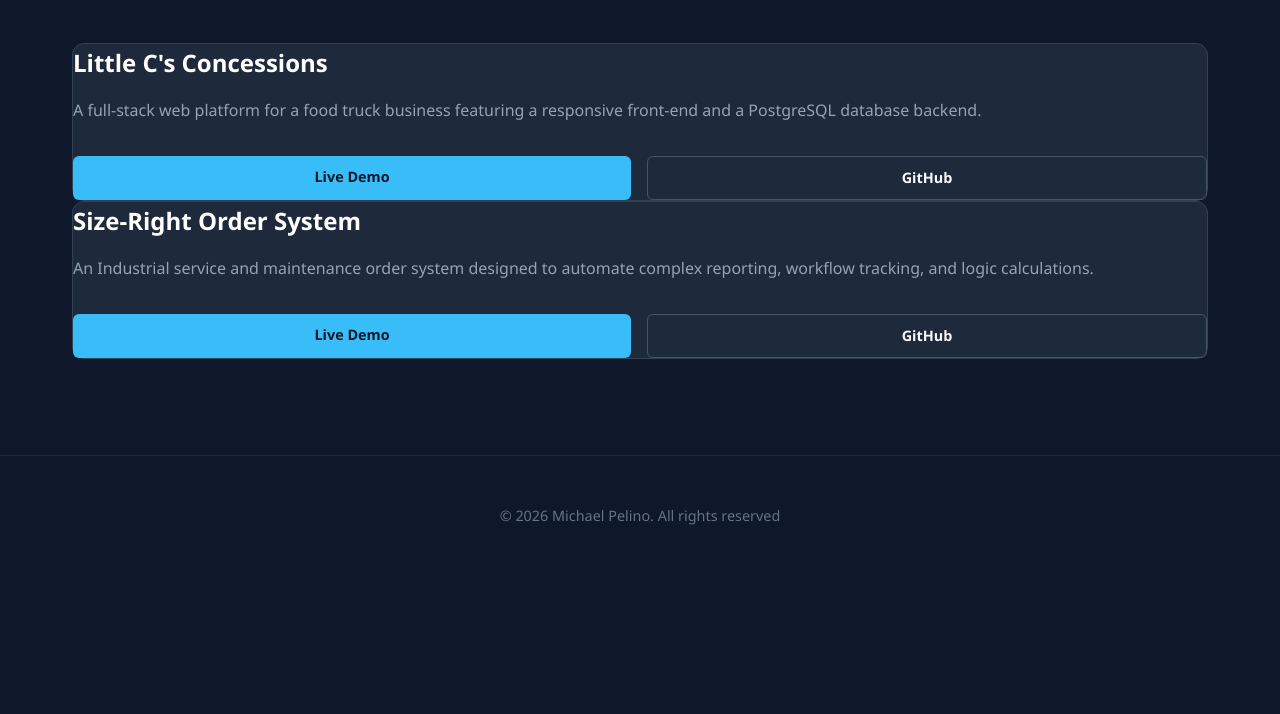
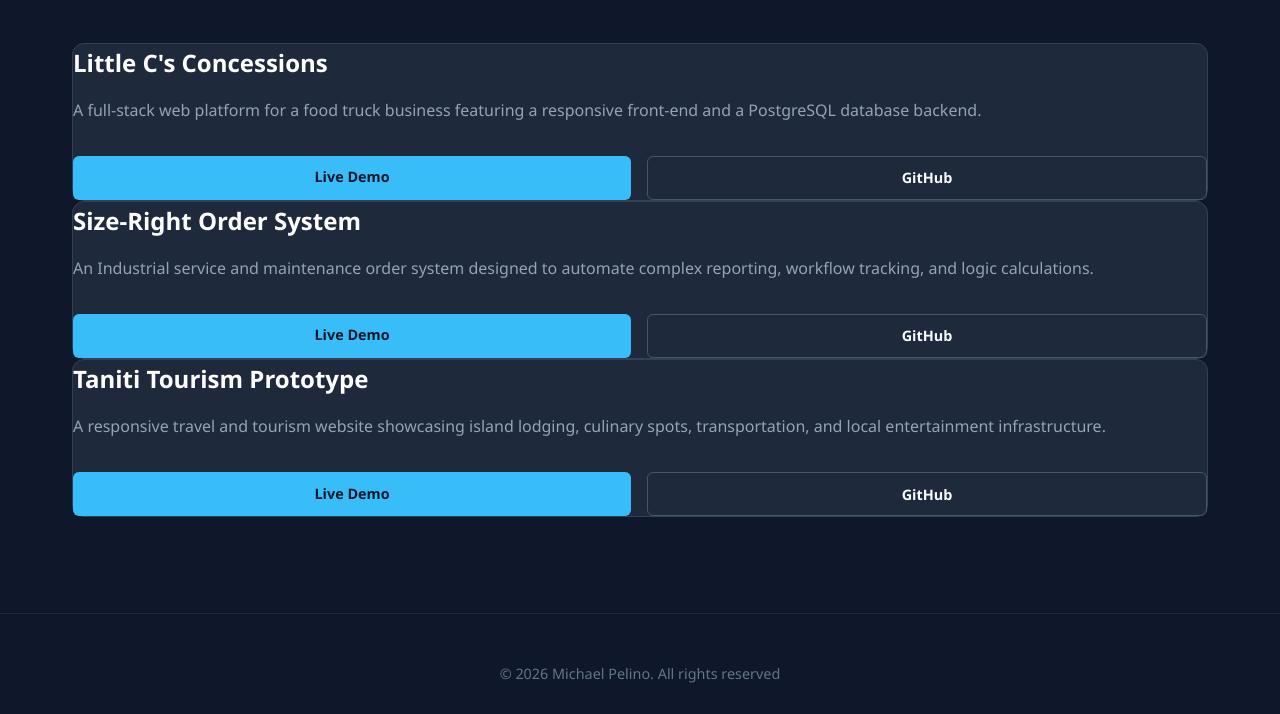
Before and after one commit to Codingforachange/Codingforachange.github.io, a plain HTML site: page index.html in a window 1280 px wide. Shown: the part 540-1254 px from the top of the page. Before the commit the page ends 1115 px from the top, so only its background shows below. Drawn offline with Linux system fonts and the light colour scheme.

Commit message:
Added Taniti Project to Projects with live URL

```diff
--- a/index.html
+++ b/index.html
@@ -35,7 +35,7 @@
                 <h4>Little C's Concessions</h4>
                 <p>A full-stack web platform for a food truck business featuring a responsive front-end and a PostgreSQL database backend.</p>
                 <div class="project-links">
-                    <a href="#" class="project-btn" target="_blank">Live Demo</a>
+                    <a href="https://little-cs-concessions.netlify.app/" class="project-btn" target="_blank">Live Demo</a>
                     <a href="https://github.com/Codingforachange/little-cs-concessions" class="project-btn secondary" target="_blank">GitHub</a>
                 </div>
             </div>
@@ -44,8 +44,17 @@
                 <h4>Size-Right Order System</h4>
                 <p>An Industrial service and maintenance order system designed to automate complex reporting, workflow tracking, and logic calculations.</p>
                 <div class="project-links">
-                    <a href="#" class="project-btn" target="_blank">Live Demo</a>
+                    <a href="https://size-right-order-system.vercel.app/" class="project-btn" target="_blank">Live Demo</a>
                     <a href="https://github.com/Codingforachange/size-right-order-system" class="project-btn secondary" target="_blank">GitHub</a>
+                </div>
+            </div>
+
+            <div class="project-card">
+                <h4>Taniti Tourism Prototype</h4>
+                <p>A responsive travel and tourism website showcasing island lodging, culinary spots, transportation, and local entertainment infrastructure.</p>
+                <div class="project-links">
+                    <a href="https://codingforachange.github.io/taniti-prototype/" class="project-btn" target="_blank">Live Demo</a>
+                    <a href="https://github.com/Codingforachange/taniti-prototype" class="project-btn secondary" target="_blank">GitHub</a>
                 </div>
             </div>
         </div>
```
